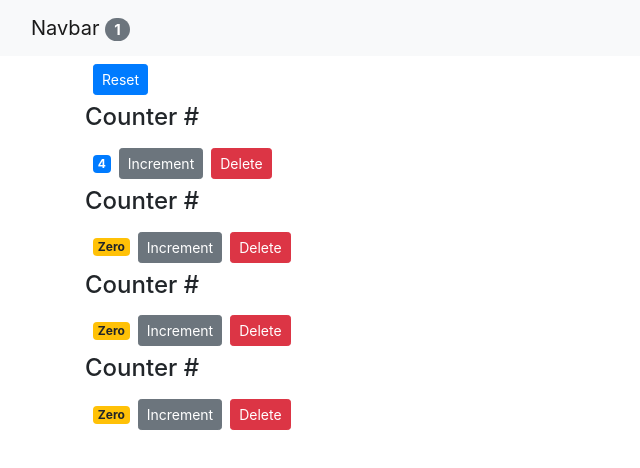
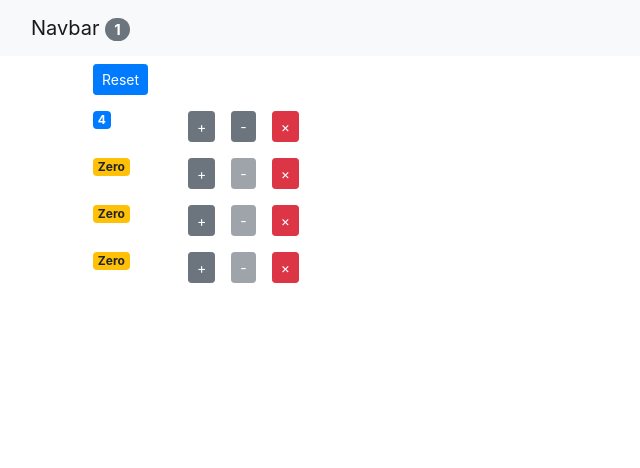
Before and after one commit to Zerryth/counter-app, a React (Create React App) app: page / in a window 1280 px wide. Shown: the top 468 px of the page, without its empty margins (0-640 px from the left). Built offline with nearby package versions, Linux system fonts and the light colour scheme.

Commit message:
Added decrement button

```diff
--- a/src/App.js
+++ b/src/App.js
@@ -25,10 +25,14 @@ class App extends Component {
   }
 
   handleIncrement = (counter) => {
-    const counters = [...this.state.counters];
-    const index = counters.indexOf(counter);
-    counters[index] = { ...counter };
+    const { counters, index } = this.getClones(counter);
     counters[index].value++;
+    this.setState({ counters });
+  };
+
+  handleDecrement = (counter) => {
+    const { counters, index } = this.getClones(counter);
+    counters[index].value--;
     this.setState({ counters });
   };
 
@@ -57,12 +61,20 @@ class App extends Component {
             counters={this.state.counters}
             onReset={this.handleReset}
             onIncrement={this.handleIncrement}
+            onDecrement={this.handleDecrement}
             onDelete={this.handleDelete}
           />
         </main>
       </React.Fragment>
     );
   }
+
+  getClones = (counter) => {
+    const counters = [...this.state.counters];
+    const index = counters.indexOf(counter);
+    counters[index] = { ...counter };
+    return { counters, index };
+  };
 }
 
 export default App;
--- a/src/components/counter.jsx
+++ b/src/components/counter.jsx
@@ -1,17 +1,17 @@
 import React, { Component } from "react";
 
 export default class Counter extends Component {
-  componentDidUpdate(prevProps, prevState) {
-    console.log("prevProps", prevProps);
-    console.log("prevState", prevState);
-    if (prevProps.counter.value !== this.props.counter.value) {
-      // Ajax call and get new data from the server
-    }
-  }
+  // componentDidUpdate(prevProps, prevState) {
+  //   console.log("prevProps", prevProps);
+  //   console.log("prevState", prevState);
+  //   if (prevProps.counter.value !== this.props.counter.value) {
+  //     // Ajax call and get new data from the server
+  //   }
+  // }
 
-  componentWillUnmount() {
-    console.log("Counter - Unmount");
-  }
+  // componentWillUnmount() {
+  //   console.log("Counter - Unmount");
+  // }
 
   formatCount = () => {
     const { value } = this.props.counter;
@@ -20,25 +20,40 @@ export default class Counter extends Component {
 
   render() {
     console.log("Counter - Rendered");
+    const { counter, onIncrement, onDelete, onDecrement } = this.props;
+    console.log(`counter.val ${counter.value}, counter.id ${counter.id}`);
     return (
-      <div>
-        <h4>Counter #{this.props.id}</h4>
-        {this.props.children}
+      <div className="row">
+        <div className="col-1">
           <span className={this.getBadgeClasses()}>{this.formatCount()}</span>
+        </div>
+        <div className="col">
           <button
-          onClick={() => this.props.onIncrement(this.props.counter)}
-          className="btn btn-secondary btn-sm"
+            onClick={() => onIncrement(counter)}
+            className="btn btn-secondary btn-sm m-2"
           >
-          Increment
+            +
           </button>
           <button
-          onClick={() => this.props.onDelete(this.props.counter.id)}
+            disabled={this.shouldDisable(counter.value)}
+            onClick={() => onDecrement(counter)}
+            className="btn btn-secondary btn-sm m-2"
+          >
+            -
+          </button>
+          <button
+            onClick={() => onDelete(counter.id)}
             className="btn btn-danger btn-sm m-2"
           >
-          Delete
+            ×
           </button>
         </div>
+      </div>
     );
+  }
+
+  shouldDisable(counterVal) {
+    return counterVal === 0 ? true : false;
   }
 
   getBadgeClasses() {
--- a/src/components/counters.jsx
+++ b/src/components/counters.jsx
@@ -5,7 +5,13 @@ class Counters extends Component {
   render() {
     console.log("Counters - Rendered");
 
-    const { onReset, counters, onDelete, onIncrement } = this.props;
+    const {
+      onReset,
+      counters,
+      onDelete,
+      onIncrement,
+      onDecrement,
+    } = this.props;
 
     return (
       <div>
@@ -17,6 +23,7 @@ class Counters extends Component {
             key={counter.id}
             onDelete={onDelete}
             onIncrement={onIncrement}
+            onDecrement={onDecrement}
             counter={counter}
           />
         ))}
```
Lines whose indentation alone changed are shown as unchanged.
